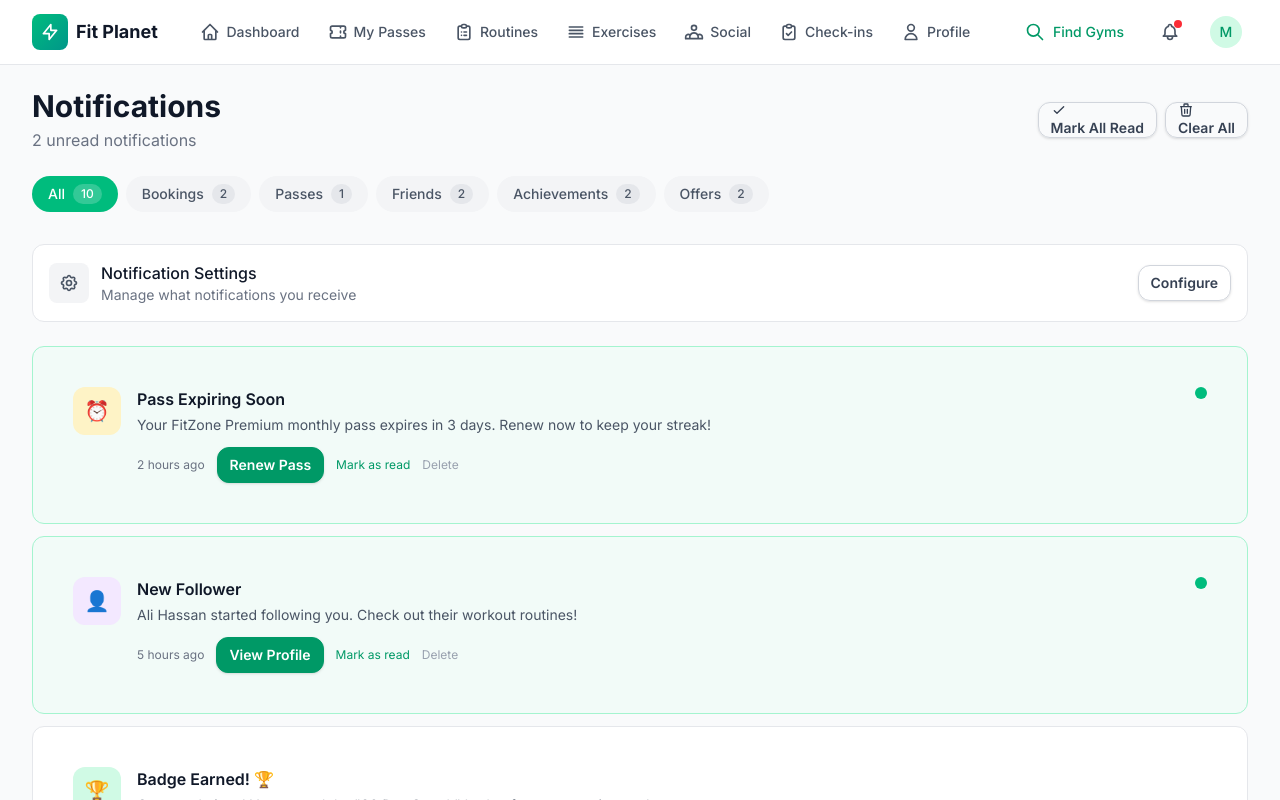
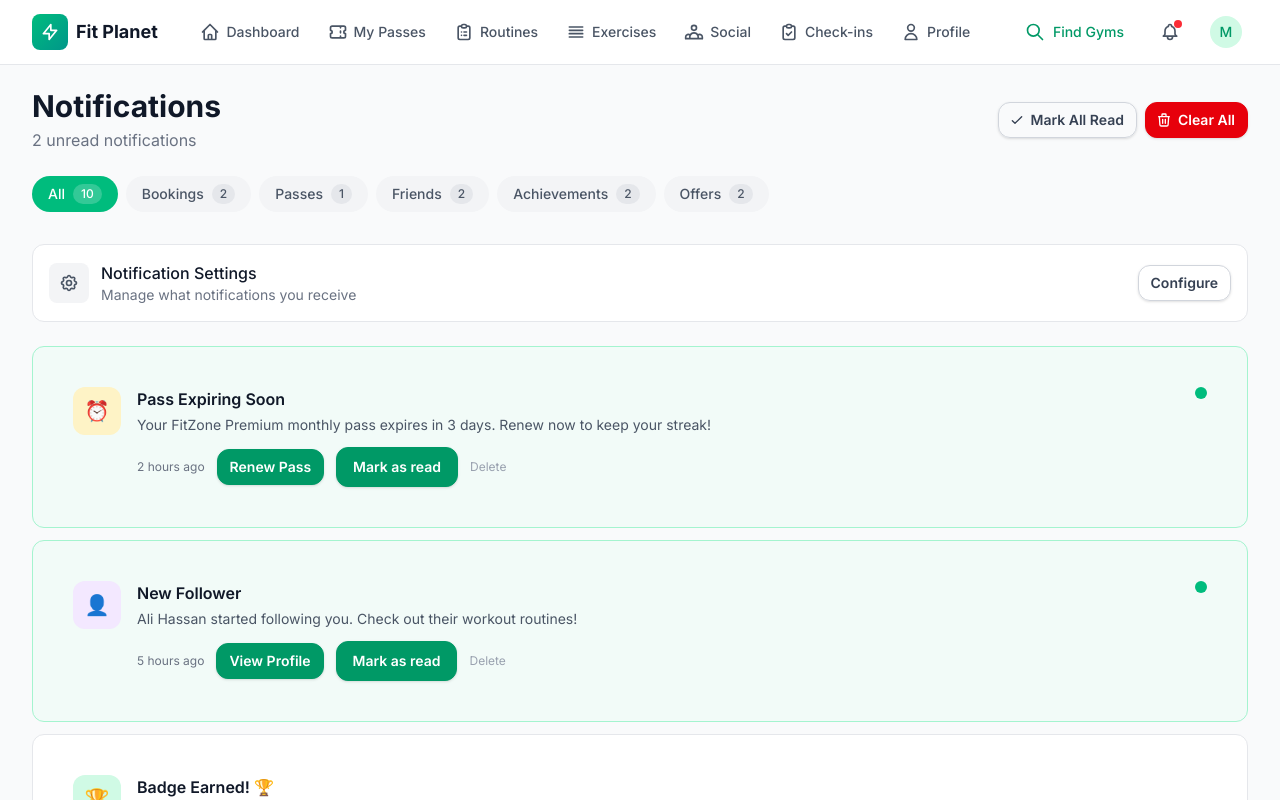
Before and after one commit to Ubaidi5/fit-planet, a Next.js app: page /app/notifications in a window 1280 px wide. Shown: the top 800 px of the page. Built offline with nearby package versions, Linux system fonts and the light colour scheme.

Commit message:
feat: replace select elements with custom Select component for improved styling and functionality

```diff
--- a/src/app/app/notifications/page.tsx
+++ b/src/app/app/notifications/page.tsx
@@ -260,9 +260,13 @@ export default function NotificationsPage() {
         </div>
         <div className="flex gap-2">
           {unreadCount > 0 && (
-            <Button variant="outline" size="sm" onClick={markAllAsRead}>
+            <Button
+              variant="outline"
+              size="sm"
+              onClick={markAllAsRead}
+              beforeIcon={
                 <svg
-                className="mr-2 h-4 w-4"
+                  className="h-4 w-4"
                   fill="none"
                   viewBox="0 0 24 24"
                   stroke="currentColor"
@@ -274,13 +278,19 @@ export default function NotificationsPage() {
                     d="M5 13l4 4L19 7"
                   />
                 </svg>
+              }
+            >
               Mark All Read
             </Button>
           )}
           {notifications.length > 0 && (
-            <Button variant="outline" size="sm" onClick={clearAll}>
+            <Button
+              variant="danger"
+              size="sm"
+              onClick={clearAll}
+              beforeIcon={
                 <svg
-                className="mr-2 h-4 w-4"
+                  className="h-4 w-4"
                   fill="none"
                   viewBox="0 0 24 24"
                   stroke="currentColor"
@@ -292,6 +302,8 @@ export default function NotificationsPage() {
                     d="M19 7l-.867 12.142A2 2 0 0116.138 21H7.862a2 2 0 01-1.995-1.858L5 7m5 4v6m4-6v6m1-10V4a1 1 0 00-1-1h-4a1 1 0 00-1 1v3M4 7h16"
                   />
                 </svg>
+              }
+            >
               Clear All
             </Button>
           )}
@@ -432,12 +444,9 @@ export default function NotificationsPage() {
                       </Link>
                     )}
                     {!notification.read && (
-                      <button
-                        onClick={() => markAsRead(notification.id)}
-                        className="text-xs text-emerald-600 hover:text-emerald-700"
-                      >
+                      <Button onClick={() => markAsRead(notification.id)}>
                         Mark as read
-                      </button>
+                      </Button>
                     )}
                     <button
                       onClick={() => deleteNotification(notification.id)}
--- a/src/app/app/routines/builder/page.tsx
+++ b/src/app/app/routines/builder/page.tsx
@@ -13,6 +13,7 @@ import {
   type RoutineCategory,
   type Exercise,
 } from "@/lib/data/mock-routines";
+import Select from "@/components/ui/Select";
 
 const categories: { value: RoutineCategory; label: string }[] = [
   { value: "push", label: "Push" },
@@ -144,7 +145,7 @@ export default function RoutineBuilderPage() {
             <label className="block text-xs sm:text-sm font-medium text-gray-700 mb-1">
               Category
             </label>
-            <select
+            <Select
               value={category}
               onChange={(e) => setCategory(e.target.value as RoutineCategory)}
               className="w-full px-3 py-2 border border-gray-300 rounded-lg text-sm focus:outline-none focus:ring-2 focus:ring-emerald-500"
@@ -154,7 +155,7 @@ export default function RoutineBuilderPage() {
                   {cat.label}
                 </option>
               ))}
-            </select>
+            </Select>
           </div>
 
           <div className="sm:col-span-2">
@@ -166,7 +167,7 @@ export default function RoutineBuilderPage() {
               onChange={(e) => setRoutineDescription(e.target.value)}
               placeholder="Describe your routine..."
               rows={2}
-              className="w-full px-3 py-2 border border-gray-300 rounded-lg text-sm focus:outline-none focus:ring-2 focus:ring-emerald-500 resize-none"
+              className="w-full px-3 py-2 text-gray-700 border border-gray-300 rounded-lg text-sm focus:outline-none focus:ring-2 focus:ring-emerald-500 resize-none"
             />
           </div>
 
@@ -174,7 +175,7 @@ export default function RoutineBuilderPage() {
             <label className="block text-xs sm:text-sm font-medium text-gray-700 mb-1">
               Difficulty
             </label>
-            <select
+            <Select
               value={difficulty}
               onChange={(e) =>
                 setDifficulty(
@@ -186,7 +187,7 @@ export default function RoutineBuilderPage() {
               <option value="beginner">Beginner</option>
               <option value="intermediate">Intermediate</option>
               <option value="advanced">Advanced</option>
-            </select>
+            </Select>
           </div>
 
           <div className="flex items-center gap-3">
```
Lines whose indentation alone changed are shown as unchanged.
